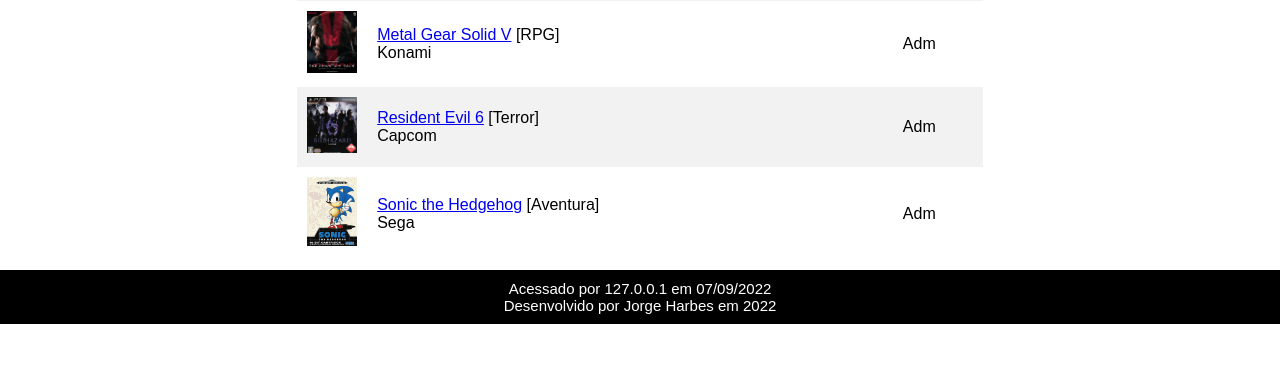
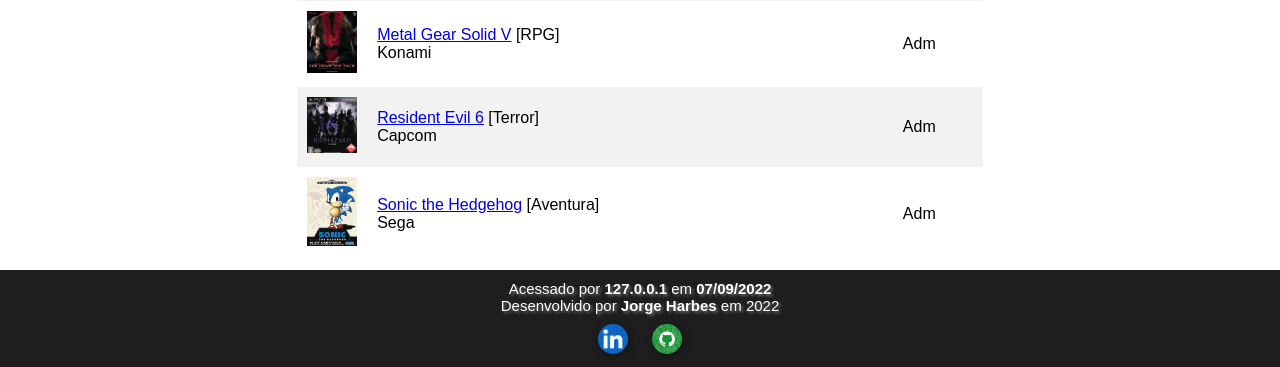
Before and after one commit to jharbes/PHPcomMySQL, a PHP site: page / in a window 1280 px wide. Shown: the part 902-1269 px from the top of the page. Before the commit the page ends 1226 px from the top, so only its background shows below. Run offline with PHP 8.4, Linux system fonts and the light colour scheme; data comes from the database, SQL or seed files in the repository.

Commit message:
atualizacao projeto

```diff
--- a/estilos/style.css
+++ b/estilos/style.css
@@ -79,9 +79,23 @@ table.detalhes td{
 footer{
     flex-shrink: 0;
     text-align: center;
-    background-color: black;
+    background-color: rgb(31, 30, 30);
     color: white;
     font-size: 15px;
+    padding: 10px 0px 0px 0px;
     font-family: Arial, Helvetica, sans-serif;
-    padding: 10px;
+    text-shadow: 2px 2px 3px rgba(255, 255, 255, 0.349);
 }
+footer a{
+    text-decoration: none;
+    color: white;
+}
+img.redes-sociais{
+    width: 30px;
+    margin: 10px;
+    border-radius: 50%;
+    box-shadow: 2px 2px 10px rgba(0, 0, 0, 0.404);
+}
+img.redes-sociais:hover{
+    box-shadow: 0px 0px 10px white;
+}
--- a/rodape.php
+++ b/rodape.php
@@ -2,8 +2,13 @@
 
 echo "<footer>";
 
-echo "<p>Acessado por ".$_SERVER['REMOTE_ADDR']." em ".date('d/m/Y')."</p>";
-echo "<p>Desenvolvido por Jorge Harbes em 2022</p>";
+echo "<p>Acessado por <strong>".$_SERVER['REMOTE_ADDR']."</strong> em <strong>".date('d/m/Y')."</strong></p>";
+echo "<p>Desenvolvido por <strong><a href='mailto:jharbes@hotmail.com'>Jorge Harbes</a></strong> em 2022</p>";
+echo "<p>
+
+<a href='https://www.linkedin.com/in/jorge-harbes-0664161a7/' target='_blank'><img class='redes-sociais' src='imagens/256x256bb.png' alt='LinkedIn'></a>
+
+<a href='https://github.com/jharbes/' target='_blank'><img class='redes-sociais' src='imagens/logo-github.jpg' alt='GitHub'></a></p>";
 
 echo "</footer>";
 
```
Also changed, not shown: imagens/256x256bb.png (added), imagens/logo-github.jpg (added).
